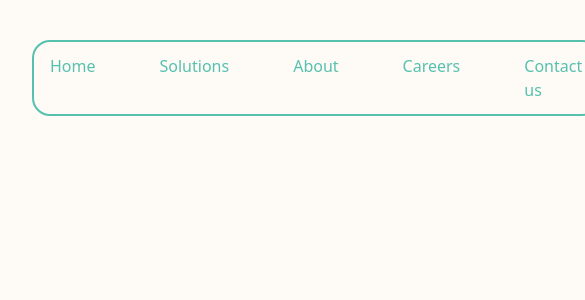
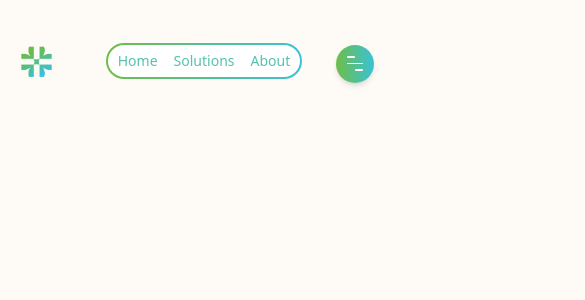
Before and after one commit to akhilr22/schutzen, a Next.js app: page / in a window 390 px wide. Shown: the top 300 px of the page, 585 px wide, since content can reach past the window. Built offline with nearby package versions, Linux system fonts and the light colour scheme.

Commit message:
navbar responsive

```diff
--- a/package.json
+++ b/package.json
@@ -11,7 +11,8 @@
   "dependencies": {
     "next": "14.2.13",
     "react": "^18",
-    "react-dom": "^18"
+    "react-dom": "^18",
+    "react-multi-carousel": "^2.8.5"
   },
   "devDependencies": {
     "@types/node": "^20",
--- a/src/app/page.tsx
+++ b/src/app/page.tsx
@@ -1,11 +1,13 @@
-import './css/home.css'
+// import Banner from "@/components/ui/home-banner/Banner";
+
 export default function Home() {
   return (
     <>
-     <div>
-        <div className="radial-gradient h-screen w-full">
+      <div>
+        <div>
+          {/* <Banner /> */}
         </div>
-    </div>
+      </div>
     </>
   );
 }
--- /dev/null
+++ b/src/components/_partials/navbar/Navbar.tsx
@@ -0,0 +1,58 @@
+import "./navbar.css";
+import Image from "next/image";
+import schutzenImg from "@/app/assets/schutzen-img.png";
+import schutzenLogo from "@/app/assets/schutzen-logo.png";
+import MenuBtn from "@/components/buttons/MenuBtn";
+import ReqDemoBtn from "@/components/buttons/ReqDemoBtn";
+export default function Navbar() {
+  return (
+    <div className="navbar">
+      {/* Logo on the left */}
+      <div className="nav-icon">
+        <Image
+          className="nav-logo  hidden sm:block"
+          src={schutzenImg}
+          alt="Schutzen Logo"
+          width={150}
+          height={50} // Adjust these values as needed
+          priority // Optional: gives priority to loading this image
+        />
+        <Image
+          className="nav-logo-sm block sm:hidden"
+          src={schutzenLogo}
+          alt="Schutzen Logo"
+          width={40}
+          height={50} // Adjust these values as needed
+          priority // Optional: gives priority to loading this image
+        />
+      </div>
+
+      {/* Centered nav items */}
+      <div className="nav-list">
+        <div className="gradient-border">
+          <ul>
+            <li>
+              <span>Home</span>
+            </li>
+            <li>
+              <span>Solutions</span>
+            </li>
+            <li>
+              <span>About</span>
+            </li>
+            <li className="hidden sm:block">
+              <span>Careers</span>
+            </li>
+            <li className="hidden sm:block">
+              <span>Contact us</span>
+            </li>
+          </ul>
+        </div>
+      </div>
+
+      <ReqDemoBtn/>
+
+      <MenuBtn />
+    </div>
+  );
+}
--- /dev/null
+++ b/src/components/_partials/navbar/navbar.css
@@ -0,0 +1,71 @@
+.navbar {
+  @apply flex items-center justify-between px-4 pt-10 pb-2;
+}
+
+.navbar .nav-icon {
+  @apply mr-4;
+}
+
+
+
+
+
+
+.navbar .nav-list {
+  @apply flex flex-1 justify-center;
+}
+
+.nav-list .gradient-border {
+  @apply p-[2px] bg-gradient-to-r from-[#6dbd49] to-[#3bc2d6] rounded-[28px];
+}
+
+.nav-list ul {
+  @apply flex
+
+
+    sm:space-x-0
+    md:space-x-5
+    lg:space-x-12
+
+
+     justify-center border-2 bg-white text-[#56c1af] border-transparent rounded-[28px];
+}
+
+.nav-list li {
+  @apply text-sm
+  hover:bg-gradient-to-r from-[#6dbd49] to-[#3bc2d6]
+  px-2
+  py-1
+   hover:text-white
+   hover:drop-shadow-3xl
+   rounded-md
+   duration-300
+   ease-in-out
+   transform
+    hover:-translate-y-[2px]
+     cursor-pointer
+      dark:text-[#58a5ad];
+}
+
+.navbar .demo-btn a {
+  @apply bg-gradient-to-r from-[#6dbd49] to-[#3bc2d6] text-white text-sm px-2 py-1 rounded-2xl cursor-pointer;
+}
+
+
+.nav-btn-sub{
+  @apply relative flex items-center justify-center rounded-full w-[38px] h-[38px] transform transition-all bg-gradient-to-r from-[#6dbd49] to-[#3bc2d6] ring-0 ring-gray-300 hover:ring-8 group-focus:ring-4 ring-opacity-30 duration-200 shadow-md
+}
+
+.nav-btn-inner{
+  @apply flex flex-col justify-between w-[16px] h-[15px] transform transition-all duration-300 group-focus:-rotate-[45deg] origin-center
+}
+
+.nav-btn-inner .line-1{
+  @apply bg-white h-[2px] w-1/2 rounded transform transition-all duration-300 group-focus:-rotate-90 group-focus:h-[1px] origin-right delay-75 group-focus:-translate-y-[1px]
+}
+.nav-btn-inner .line-2{
+  @apply bg-white h-[1px] rounded
+}
+.nav-btn-inner .line-3{
+  @apply bg-white h-[2px] w-1/2 rounded self-end transform transition-all duration-300 group-focus:-rotate-90 group-focus:h-[1px] origin-left delay-75 group-focus:translate-y-[1px]
+}
--- /dev/null
+++ b/src/components/buttons/MenuBtn.jsx
@@ -0,0 +1,17 @@
+
+'use client'
+export default function MenuBtn() {
+    return (
+        <div className="sm:hidden">
+            <button className="relative group">
+                <div className="nav-btn-sub">
+                    <div className="nav-btn-inner">
+                        <div className="line-1" />
+                        <div className="line-2" />
+                        <div className="line-3" />
+                    </div>
+                </div>
+            </button>
+        </div>
+    )
+}
--- /dev/null
+++ b/src/components/buttons/ReqDemoBtn.jsx
@@ -0,0 +1,8 @@
+
+export default function ReqDemoBtn() {
+    return (
+        <div className="demo-btn hidden sm:block">
+            <a>Request Demo</a>
+        </div>
+    )
+}
--- a/src/components/navbar/Navbar.tsx
+++ /dev/null
@@ -1,44 +0,0 @@
-import "./navbar.css";
-import Image from "next/image";
-import schutzenImg from '@/app/assets/schutzen-img.png';
-export default function Navbar() {
-  return (
-    <div className="navbar">
-      {/* Logo on the left */}
-      <div className="nav-icon">
-      <Image
-        src={schutzenImg}
-        alt="Schutzen Logo"
-        width={150}
-        height={50} // Adjust these values as needed
-        priority // Optional: gives priority to loading this image
-      />
-      </div>
-
-      {/* Centered nav items */}
-      <div className="nav-list">
-        <ul >
-          <li >
-            <span>Home</span>
-          </li>
-          <li>
-            <span>Solutions</span>
-          </li>
-          <li>
-            <span>About</span>
-          </li>
-          <li>
-            <span>Careers</span>
-          </li>
-          <li>
-            <span>Contact us</span>
-          </li>
-        </ul>
-      </div>
-
-      <div className="demo-btn">
-        <a>Request Demo</a>
-      </div>
-    </div>
-  );
-}
--- a/src/components/navbar/navbar.css
+++ /dev/null
@@ -1,23 +0,0 @@
-.navbar {
-  @apply flex items-center justify-between px-4 pt-10 pb-2;
-}
-
-.navbar .nav-icon {
-  @apply mr-4;
-}
-
-.navbar .nav-list {
-  @apply flex flex-1 justify-center;
-}
-
-.nav-list ul {
-  @apply flex space-x-12 justify-center border-2 text-[#56c1af] border-[#56c1af] p-2 rounded-[18px];
-}
-.nav-list li {
-    @apply hover:bg-gradient-to-r from-[#6dbd49] to-[#3bc2d6] px-2 py-1 hover:text-white hover:drop-shadow-3xl rounded-md  duration-300 ease-in-out transform hover:-translate-y-[2px] cursor-pointer dark:text-[#58a5ad];
-
-  }
-
-  .navbar .demo-btn a{
-   @apply bg-gradient-to-r from-[#6dbd49] to-[#3bc2d6] text-white px-2 py-1 rounded cursor-pointer
-  }
--- /dev/null
+++ b/src/components/ui/home-banner/Banner.tsx
@@ -0,0 +1,38 @@
+"use client";
+import React from "react";
+import "./banner.css";
+// import schutzenImg from "@/app/assets/schutzen-img.png";
+import "react-multi-carousel/lib/styles.css";
+import Carousel from "react-multi-carousel";
+const responsive = {
+  superLargeDesktop: {
+    // the naming can be any, depends on you.
+    breakpoint: { max: 4000, min: 3000 },
+    items: 5,
+  },
+  desktop: {
+    breakpoint: { max: 3000, min: 1024 },
+    items: 3,
+  },
+  tablet: {
+    breakpoint: { max: 1024, min: 464 },
+    items: 2,
+  },
+  mobile: {
+    breakpoint: { max: 464, min: 0 },
+    items: 1,
+  },
+};
+export default function Banner() {
+  return (
+    <div>
+      <Carousel responsive={responsive}>
+        <div>Item 1</div>
+        <div>Item 2</div>
+        <div>Item 3</div>
+        <div>Item 4</div>
+      </Carousel>
+
+    </div>
+  );
+}
```
Also changed, not shown: src/app/layout.tsx (+3 -7 lines), src/app/assets/schutzen-logo.png (added), src/components/ui/home-banner/banner.css (added), 1 other file (tests, documents, lock files or other folders).
